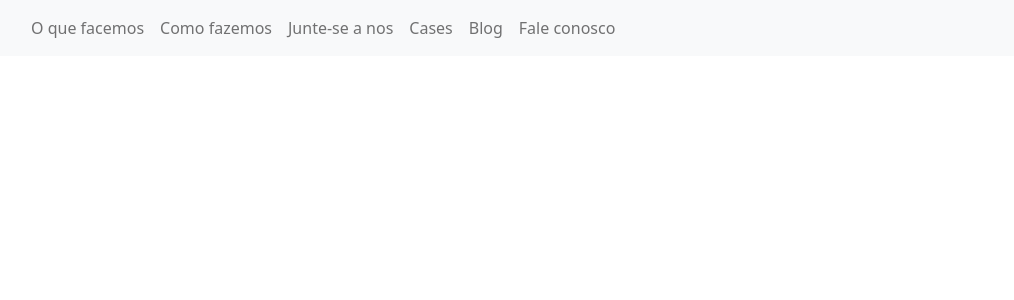
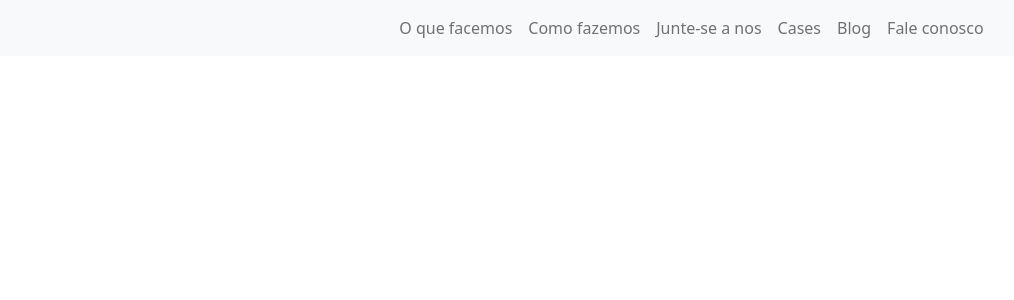
Before and after one commit to Trassi-Digital/Site-Trassi, a React (Create React App) app in the folder trassi-frontend/: page / in a window 1280 px wide. Shown: the top 300 px of the page, without its empty margins (59-1073 px from the left). Built offline with nearby package versions, Linux system fonts and the light colour scheme.

Commit message:
padding navbar

```diff
--- a/trassi-frontend/src/App.css
+++ /dev/null
@@ -1,38 +0,0 @@
-.App {
-  text-align: center;
-}
-
-.App-logo {
-  height: 40vmin;
-  pointer-events: none;
-}
-
-@media (prefers-reduced-motion: no-preference) {
-  .App-logo {
-    animation: App-logo-spin infinite 20s linear;
-  }
-}
-
-.App-header {
-  background-color: #282c34;
-  min-height: 100vh;
-  display: flex;
-  flex-direction: column;
-  align-items: center;
-  justify-content: center;
-  font-size: calc(10px + 2vmin);
-  color: white;
-}
-
-.App-link {
-  color: #61dafb;
-}
-
-@keyframes App-logo-spin {
-  from {
-    transform: rotate(0deg);
-  }
-  to {
-    transform: rotate(360deg);
-  }
-}
--- a/trassi-frontend/src/App.js
+++ b/trassi-frontend/src/App.js
@@ -1,5 +1,3 @@
-
-import './App.css';
 import Navbar from './Components/Navbar/Navbar';
 import 'bootstrap/dist/css/bootstrap.min.css';
 
--- a/trassi-frontend/src/Components/Navbar/Navbar.css
+++ b/trassi-frontend/src/Components/Navbar/Navbar.css
@@ -0,0 +1,4 @@
+#basic-navbar-nav {
+padding-left: 33%;
+
+}
--- a/trassi-frontend/src/Components/Navbar/Navbar.js
+++ b/trassi-frontend/src/Components/Navbar/Navbar.js
@@ -10,22 +10,22 @@
     <ReactBootStrap.Navbar.Toggle aria-controls="basic-navbar-nav" />
     <ReactBootStrap.Navbar.Collapse id="basic-navbar-nav">
       <ReactBootStrap.Nav className="me-auto">
-      <ReactBootStrap.Nav.Link href="#features">
+      <ReactBootStrap.Nav.Link href="#">
               O que facemos
             </ReactBootStrap.Nav.Link>
-            <ReactBootStrap.Nav.Link href="#pricing">
+            <ReactBootStrap.Nav.Link href="#">
               Como fazemos
             </ReactBootStrap.Nav.Link>
-            <ReactBootStrap.Nav.Link href="#home">
+            <ReactBootStrap.Nav.Link href="#">
               Junte-se a nos
             </ReactBootStrap.Nav.Link>
-            <ReactBootStrap.Nav.Link href="#features">
+            <ReactBootStrap.Nav.Link href="#">
               Cases
             </ReactBootStrap.Nav.Link>
-            <ReactBootStrap.Nav.Link href="#pricing">
+            <ReactBootStrap.Nav.Link href="#">
               Blog
             </ReactBootStrap.Nav.Link>
-            <ReactBootStrap.Nav.Link href="#pricing">
+            <ReactBootStrap.Nav.Link href="#">
               Fale conosco
             </ReactBootStrap.Nav.Link>
         {/* <NavDropdown title="Dropdown" id="basic-nav-dropdown">
--- a/trassi-frontend/src/index.css
+++ /dev/null
@@ -1,13 +0,0 @@
-body {
-  margin: 0;
-  font-family: -apple-system, BlinkMacSystemFont, 'Segoe UI', 'Roboto', 'Oxygen',
-    'Ubuntu', 'Cantarell', 'Fira Sans', 'Droid Sans', 'Helvetica Neue',
-    sans-serif;
-  -webkit-font-smoothing: antialiased;
-  -moz-osx-font-smoothing: grayscale;
-}
-
-code {
-  font-family: source-code-pro, Menlo, Monaco, Consolas, 'Courier New',
-    monospace;
-}
--- a/trassi-frontend/src/index.js
+++ b/trassi-frontend/src/index.js
@@ -1,6 +1,5 @@
 import React from 'react';
 import ReactDOM from 'react-dom/client';
-import './index.css';
 import App from './App';
 import 'bootstrap/dist/css/bootstrap.min.css';
 
```
